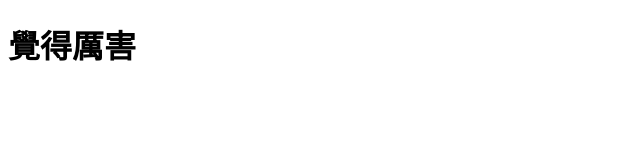
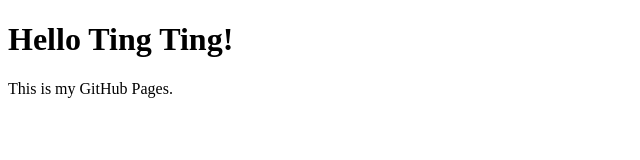
Before and after one commit to chatzen0915/chatzen0915.github.io, a plain HTML site: page index.html in a window 1280 px wide. Shown: the whole page, without its empty margins (0-640 px from the left). Drawn offline with Linux system fonts and the light colour scheme.

Commit message:
Update index.html

```diff
--- a/index.html
+++ b/index.html
@@ -1,10 +1,9 @@
 <!DOCTYPE html>
 <html>
   <head>
-    <meta charset="utf-8">
-    <title>你好，GitHub</title>
   </head>
   <body>
-    <h1>覺得厲害</h1>
+    <h1>Hello Ting Ting!</h1>
+    <p>This is my GitHub Pages.</p>
   </body>
 </html>
```
